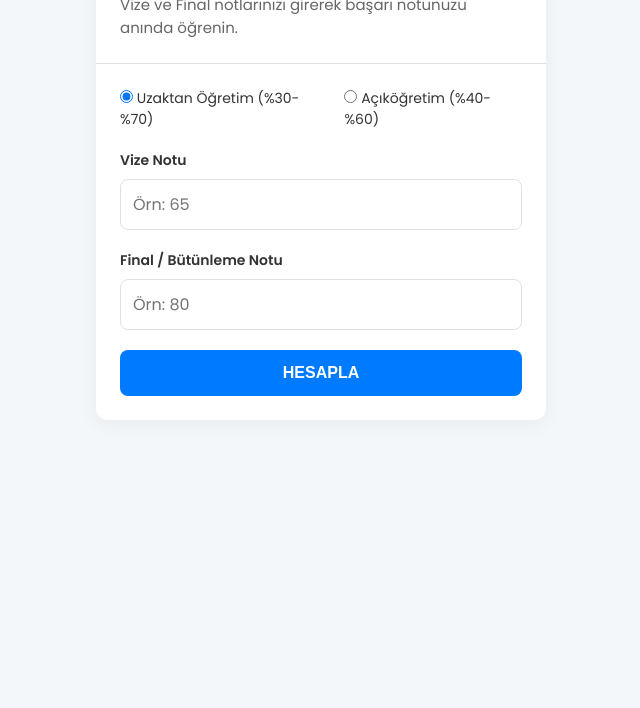
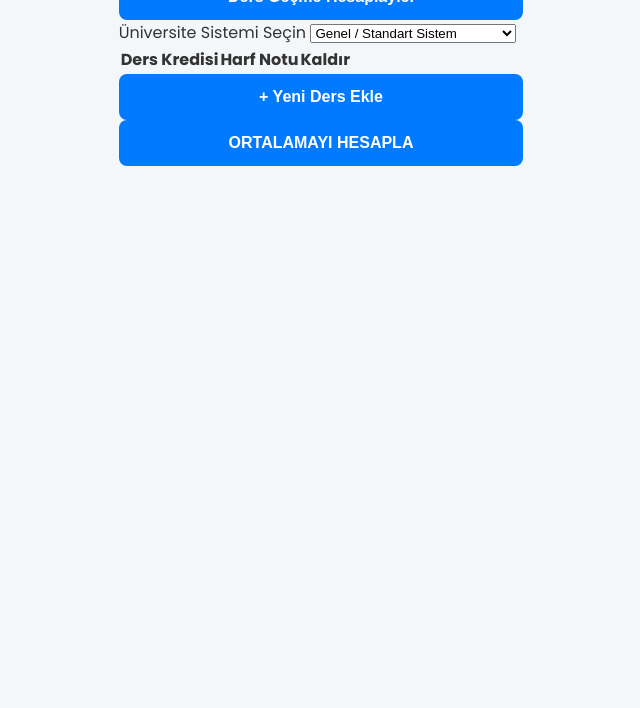
Before and after one commit to lolonolo/hesapla-lolonolo, a plain HTML site: page index.html in a window 1280 px wide. Shown: the part 92-800 px from the top of the page, without its empty margins (319-959 px from the left). Drawn offline with Linux system fonts and the light colour scheme; a script that the page names is missing.

Commit message:
Update index.html

```diff
--- a/index.html
+++ b/index.html
@@ -3,7 +3,7 @@
 <head>
     <meta charset="UTF-8">
     <meta name="viewport" content="width=device-width, initial-scale=1.0">
-    <title>AUZEF Not Hesaplama Aracı - Lolonolo</title>
+    <title>GANO Hesaplama Aracı - Lolonolo</title>
 
     <link rel="icon" type="image/png" href="https://lolonolo.com/wp-content/uploads/2025/04/lolonolo-favicon.png">
     <link rel="apple-touch-icon" href="https://lolonolo.com/wp-content/uploads/2025/04/lolonolo-favicon.png">
@@ -27,55 +27,45 @@
       window.ezstandalone = window.ezstandalone || {};
       ezstandalone.cmd = ezstandalone.cmd || [];
     </script>
-    <script>
-        function signalGooglefcPresent() {
-            if (!window.frames['googlefcPresent']) {
-                if (document.body) {
-                    const iframe = document.createElement('iframe');
-                    iframe.name = 'googlefcPresent';
-                    iframe.style.display = 'none';
-                    document.body.appendChild(iframe);
-                } else {
-                    setTimeout(signalGooglefcPresent, 0);
-                }
-            }
-        }
-        signalGooglefcPresent();
-    </script>
 </head>
 <body>
 
-    <div class="card">
-        <div class="card-header">
-            <h1>AUZEF Not Hesaplama Aracı</h1>
-            <p>Vize ve Final notlarınızı girerek başarı notunuzu anında öğrenin.</p>
-        </div>
+    <div class="calculator-container">
+        <nav class="tabs">
+            <button class="tab-btn active" data-tab="gano">GANO HESAPLAYICI</button>
+            <button class="tab-btn" data-tab="pass">Ders Geçme Hesaplayıcı</button>
+        </nav>
 
-        <div class="card-body">
-            <div class="options">
-                <label>
-                    <input type="radio" name="program" value="uzaktan" checked> Uzaktan Öğretim (%30-%70)
-                </label>
-                <label>
-                    <input type="radio" name="program" value="acikogretim"> Açıköğretim (%40-%60)
-                </label>
+        <div class="calculator-content">
+            <div class="input-section">
+                <label for="university-select">Üniversite Sistemi Seçin</label>
+                <select id="university-select">
+                    <option value="standart">Genel / Standart Sistem</option>
+                    <option value="auf">Anadolu Üniversitesi (AÖF)</option>
+                    <option value="auzef">İstanbul Üniversitesi (AUZEF)</option>
+                    <option value="ata_auf">Atatürk Üniversitesi (ATA-AÖF)</option>
+                </select>
             </div>
 
-            <div class="input-group">
-                <label for="vize">Vize Notu</label>
-                <input type="number" id="vize" placeholder="Örn: 65">
-            </div>
+            <table class="courses-table">
+                <thead>
+                    <tr>
+                        <th>Ders Kredisi</th>
+                        <th>Harf Notu</th>
+                        <th>Kaldır</th>
+                    </tr>
+                </thead>
+                <tbody id="courses-tbody">
+                    </tbody>
+            </table>
 
-            <div class="input-group">
-                <label for="final">Final / Bütünleme Notu</label>
-                <input type="number" id="final" placeholder="Örn: 80">
-            </div>
+            <button id="add-course-btn" class="secondary-btn">+ Yeni Ders Ekle</button>
 
-            <button id="calculate-btn">HESAPLA</button>
+            <button id="calculate-gpa-btn" class="primary-btn">ORTALAMAYI HESAPLA</button>
+
+            <div id="gpa-result-area" class="result-area">
+                </div>
         </div>
-
-        <div class="card-footer" id="result-area">
-            </div>
     </div>
 
     <script src="script.js"></script>
```
